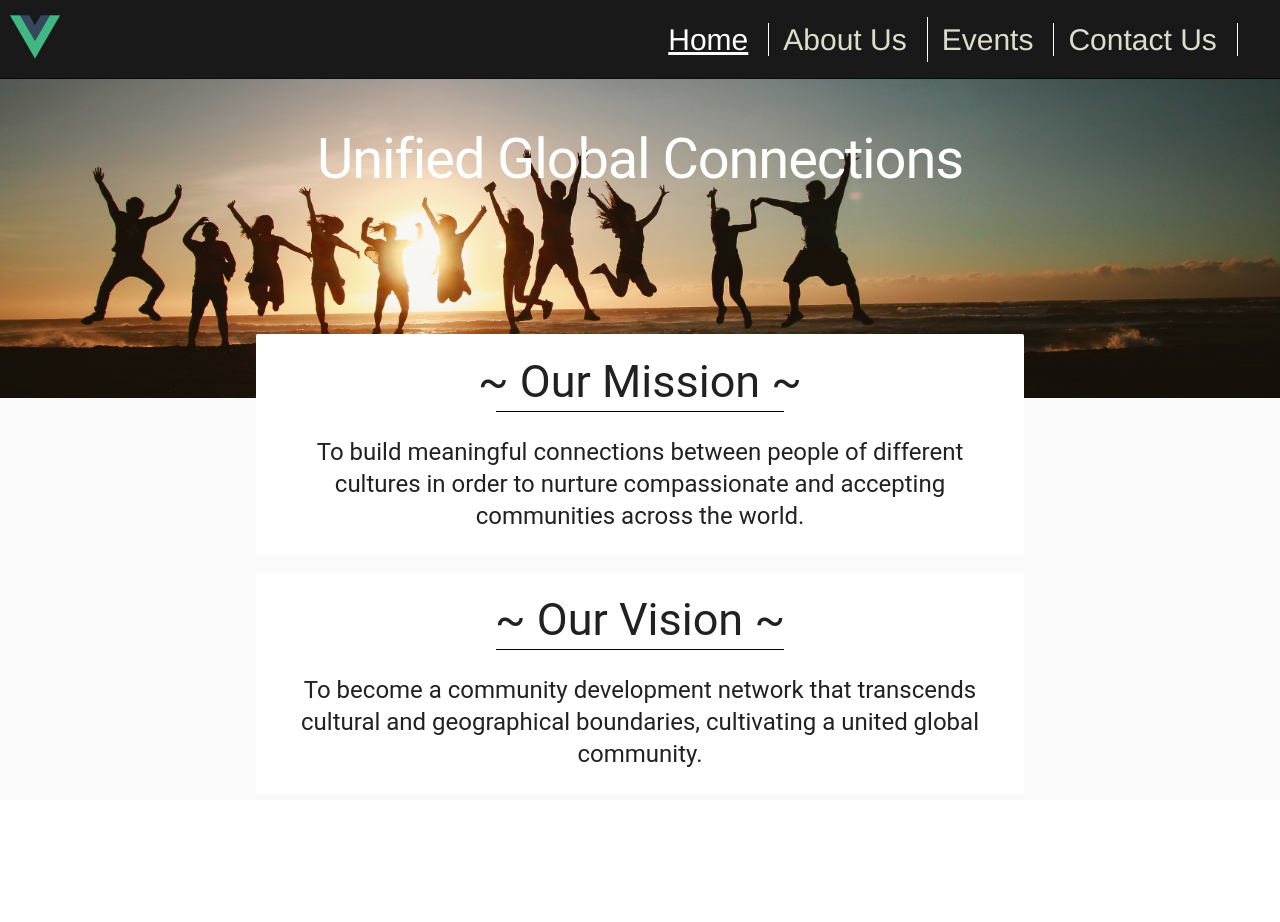
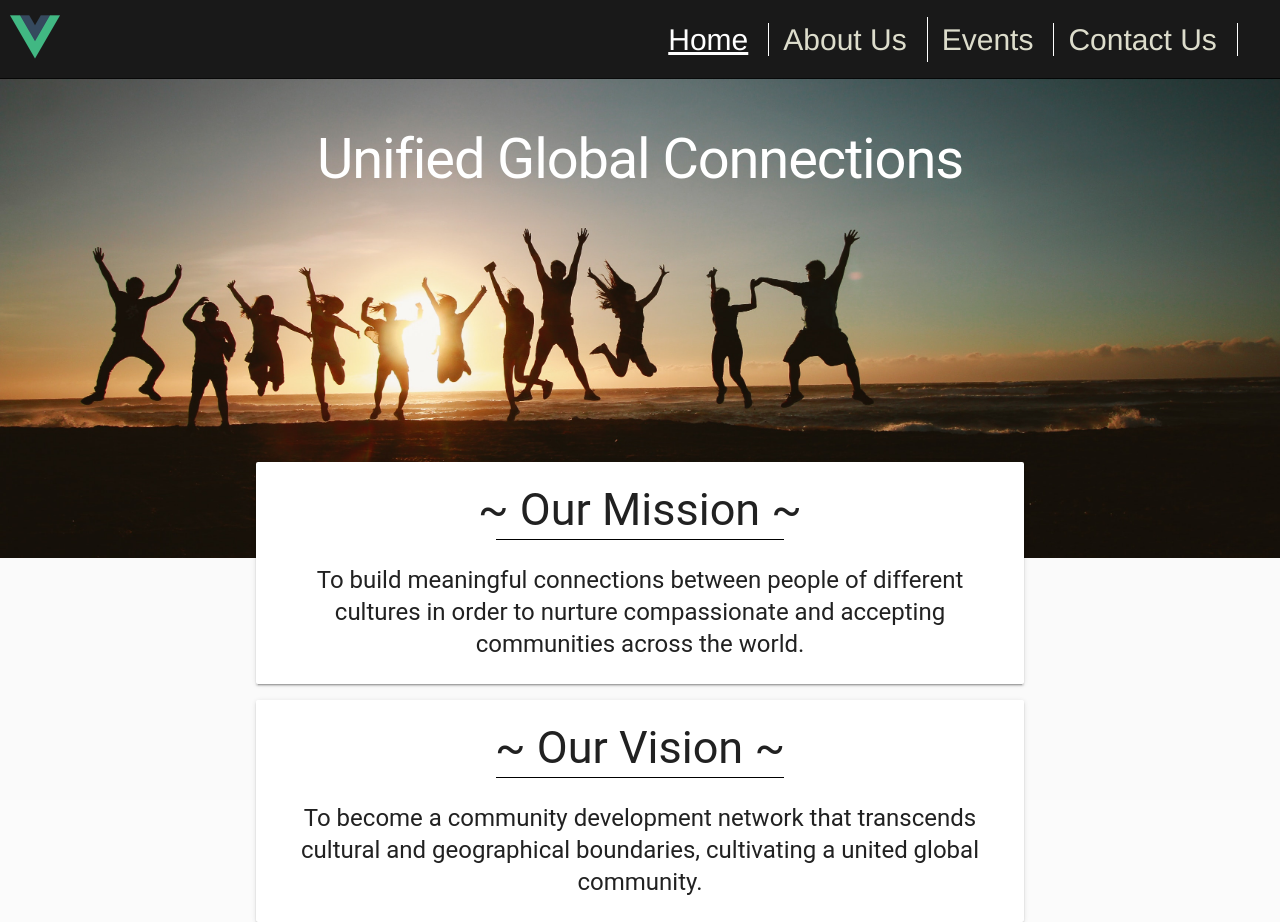
Before and after one commit to sebastianO1995/ugcf, a Vue app: page / in a window 1280 px wide. Before the commit the page ends 800 px from the top, so only its background shows below. Built offline with nearby package versions, Linux system fonts and the light colour scheme.

Commit message:
updated home design

```diff
--- a/src/App.vue
+++ b/src/App.vue
@@ -60,6 +60,9 @@ export default {
   -moz-osx-font-smoothing: grayscale;
 
 }
+body{
+  background-color: #fbfbfb;
+}
 *{
   margin:0;
 }
@@ -92,7 +95,7 @@ export default {
 }
 
 .header-main{
-  height:40vh;
+  height:60vh;
   background-size: cover;
   background-repeat: no-repeat;
   background-position:center;
--- a/src/components/home/home.vue
+++ b/src/components/home/home.vue
@@ -10,10 +10,11 @@
         </div> -->
       </v-container>
 
-      <div class="content-body">
+      <div :class="[{'content-body small': $vuetify.breakpoint.smAndDown},
+        {'content-body': $vuetify.breakpoint.mdAndUp}]">
         <v-layout row wrap>
           <v-flex xs12>
-            <v-card flat id="our-mission" class="mission">
+            <v-card id="our-mission" class="mission">
               <v-container>
                 <div class="display-2 center underTitle">
                   ~ Our Mission ~
@@ -25,7 +26,7 @@
               </v-container>
             </v-card>
 
-            <v-card flat id="our-vision" class="vision mt-3">
+            <v-card id="our-vision" class="vision mt-3">
               <v-container>
                 <div class="display-2 center underTitle">
                   ~ Our Vision ~
@@ -75,6 +76,10 @@ margin-top:20px;
   right:20%;
   top:80%;
 }
+.small{
+  left:0;
+  right:0;
+}
 .underTitle:after{
   content:'';
   display:block;
```
